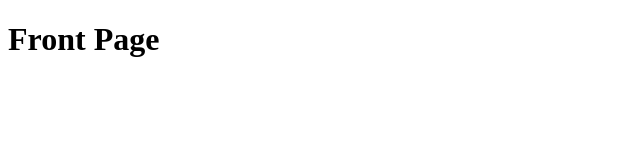
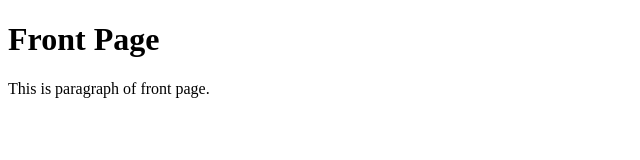
Before and after one commit to pawankamdi007/demo-repo3, a plain HTML site: page index.html in a window 1280 px wide. Shown: the whole page, without its empty margins (0-640 px from the left). Drawn offline with Linux system fonts and the light colour scheme.

Commit message:
update index.html

```diff
--- a/index.html
+++ b/index.html
@@ -6,6 +6,7 @@
     <title>Document</title>
 </head>
 <body>
-    <h1>Front Page</h1>
+    <h1>Front Page </h1>
+    <p>This is paragraph of front page.</p>
 </body>
 </html>
```
